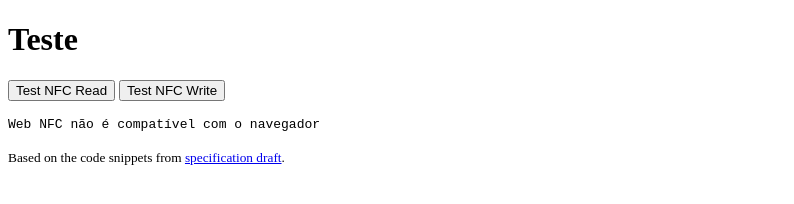
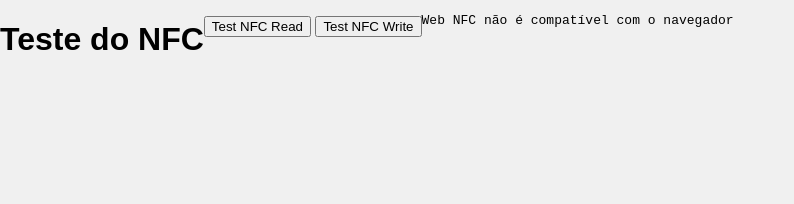
Before and after one commit to leodasilveira/leodasilveira.github.io, a plain HTML site: page index.html in a window 1280 px wide. Shown: the whole page, without its empty margins (0-794 px from the left). Drawn offline with Linux system fonts and the light colour scheme.

Commit message:
Update index.html

```diff
--- a/index.html
+++ b/index.html
@@ -4,18 +4,33 @@
     <meta charset="UTF-8">
     <meta http-equiv="X-UA-Compatible" content="IE=edge">
     <meta name="viewport" content="width=device-width, initial-scale=1.0">
-    <title>Teste</title>
+    <title>Teste do NFC</title>
 <!--     <link rel="stylesheet" href="https://cdnjs.cloudflare.com/ajax/libs/meyer-reset/2.0/reset.min.css" integrity="sha512-NmLkDIU1C/C88wi324HBc+S2kLhi08PN5GDeUVVVC/BVt/9Izdsc9SVeVfA1UZbY3sHUlDSyRXhCzHfr6hmPPw==" crossorigin="anonymous" referrerpolicy="no-referrer" /> -->
 <!--     <link rel="stylesheet" href="https://cdnjs.cloudflare.com/ajax/libs/font-awesome/6.4.0/css/all.min.css" integrity="sha512-iecdLmaskl7CVkqkXNQ/ZH/XLlvWZOJyj7Yy7tcenmpD1ypASozpmT/E0iPtmFIB46ZmdtAc9eNBvH0H/ZpiBw==" crossorigin="anonymous" referrerpolicy="no-referrer" /> -->
+<!DOCTYPE html>
+<html lang="pt-br">
+<head>
+    <meta charset="UTF-8">
+    <meta http-equiv="X-UA-Compatible" content="IE=edge">
+    <meta name="viewport" content="width=device-width, initial-scale=1.0">
+    <title>Console na Tela</title>
+    <style>
+        body {
+            font-family: Arial, sans-serif;
+            display: flex;
+            margin: 0;
+            background-color: #f0f0f0;
+        }
+    </style>
 </head>
 <body>
-    <h1>Teste</h1>
+    <h1>Teste do NFC</h1>
     <p>
         <button onclick="readTag()">Test NFC Read</button>
         <button onclick="writeTag()">Test NFC Write</button>
     </p>
     <pre id="log"></pre>
-    <p><small>Based on the code snippets from <a href="https://w3c.github.io/web-nfc/#examples">specification draft</a>.</small></p>
+<!--     <p><small>Based on the code snippets from <a href="https://w3c.github.io/web-nfc/#examples">specification draft</a>.</small></p> -->
 
     <script src="app/nfc.js"></script>
 </body>
```
